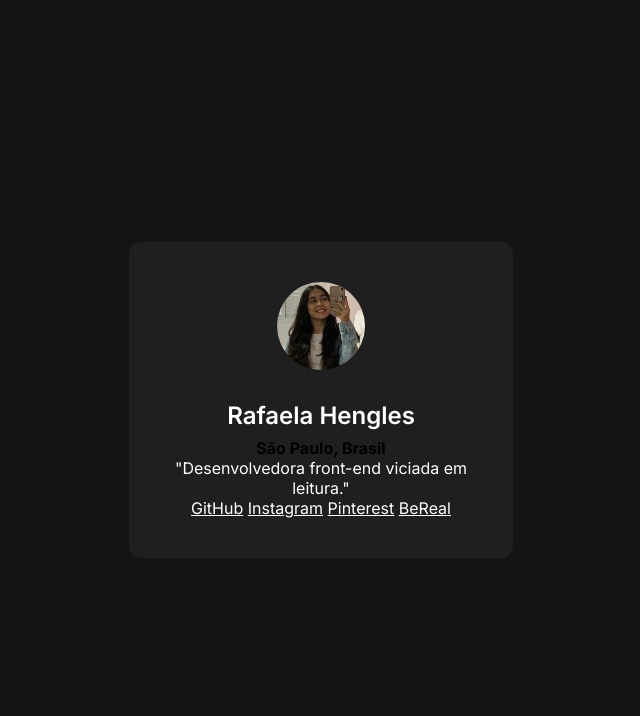
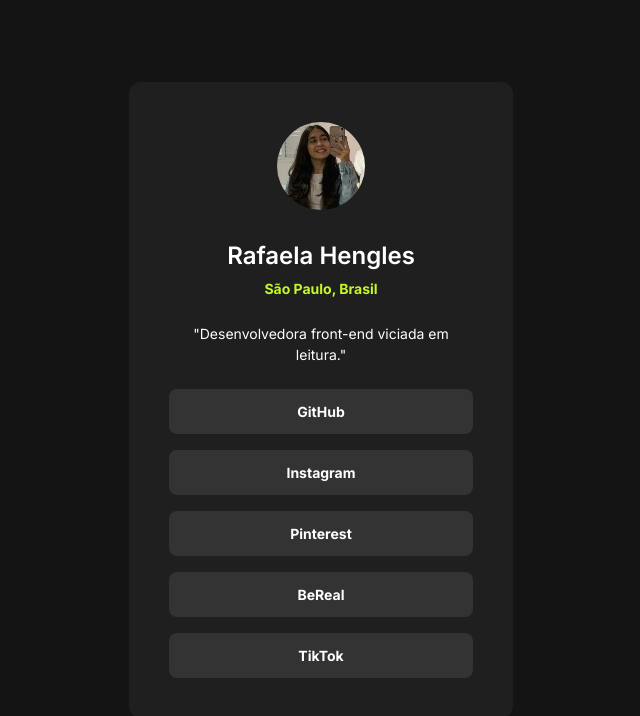
Before and after one commit to RafaelaHengles11TIA/meus_links, a plain HTML site: page index.html in a window 1280 px wide. Shown: the whole page, without its empty margins (319-959 px from the left). Drawn offline with Linux system fonts and the light colour scheme.

Commit message:
desenvolvimento do css terminado, adicionando mais um href

```diff
--- a/index.html
+++ b/index.html
@@ -20,6 +20,7 @@
         <a href="https://www.instagram.com/rafahengles?igsh=ZDMxNmdxM2d2YTVp">Instagram</a>
         <a href="https://br.pinterest.com/rafahengles1909/">Pinterest</a>
         <a href="https://bere.al/rafahengles">BeReal</a>
+        <a href="https://www.tiktok.com/@rafa..hengles">TikTok</a>
     </div>
 </body>
 </html>
--- a/style.css
+++ b/style.css
@@ -37,6 +37,29 @@ div h1 {
     margin-bottom: 4px;
 }
 
+div strong {
+    color: #C4F82A;
+    font-size: 14px;
+    line-height: 21px;
+}
+
 div p {
+    margin-block: 24px;
+    font-size: 14px;
+    line-height: 21px;
+}
 
+div a + a {
+    margin-top: 16px;
 }
+
+div a {
+    display:block;
+    text-decoration: none;
+    background-color: #333333;
+    padding: 12px;
+    border-radius: 8px;
+    font-weight: 700;
+    font-size: 14px;
+    line-height: 21px;
+}
```
